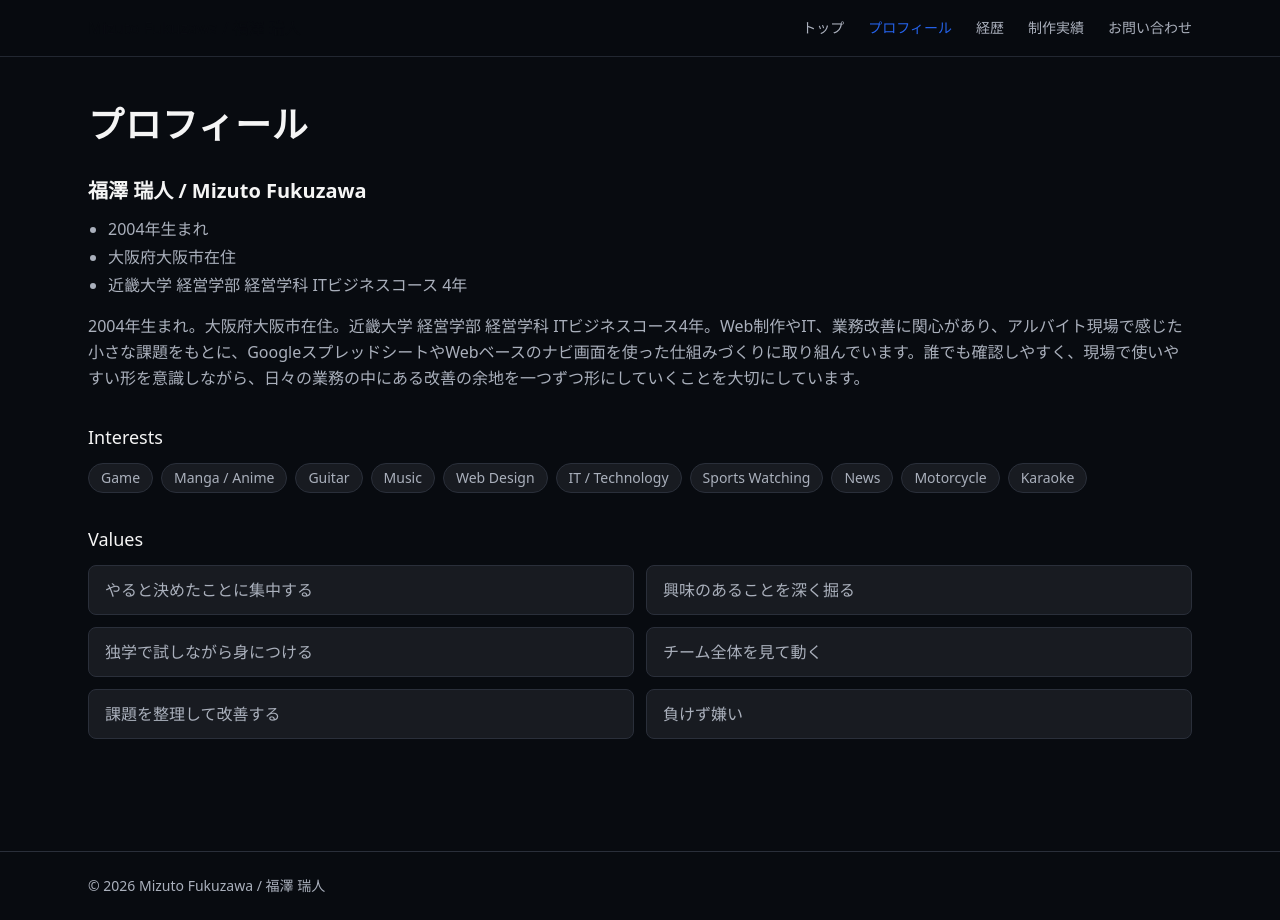
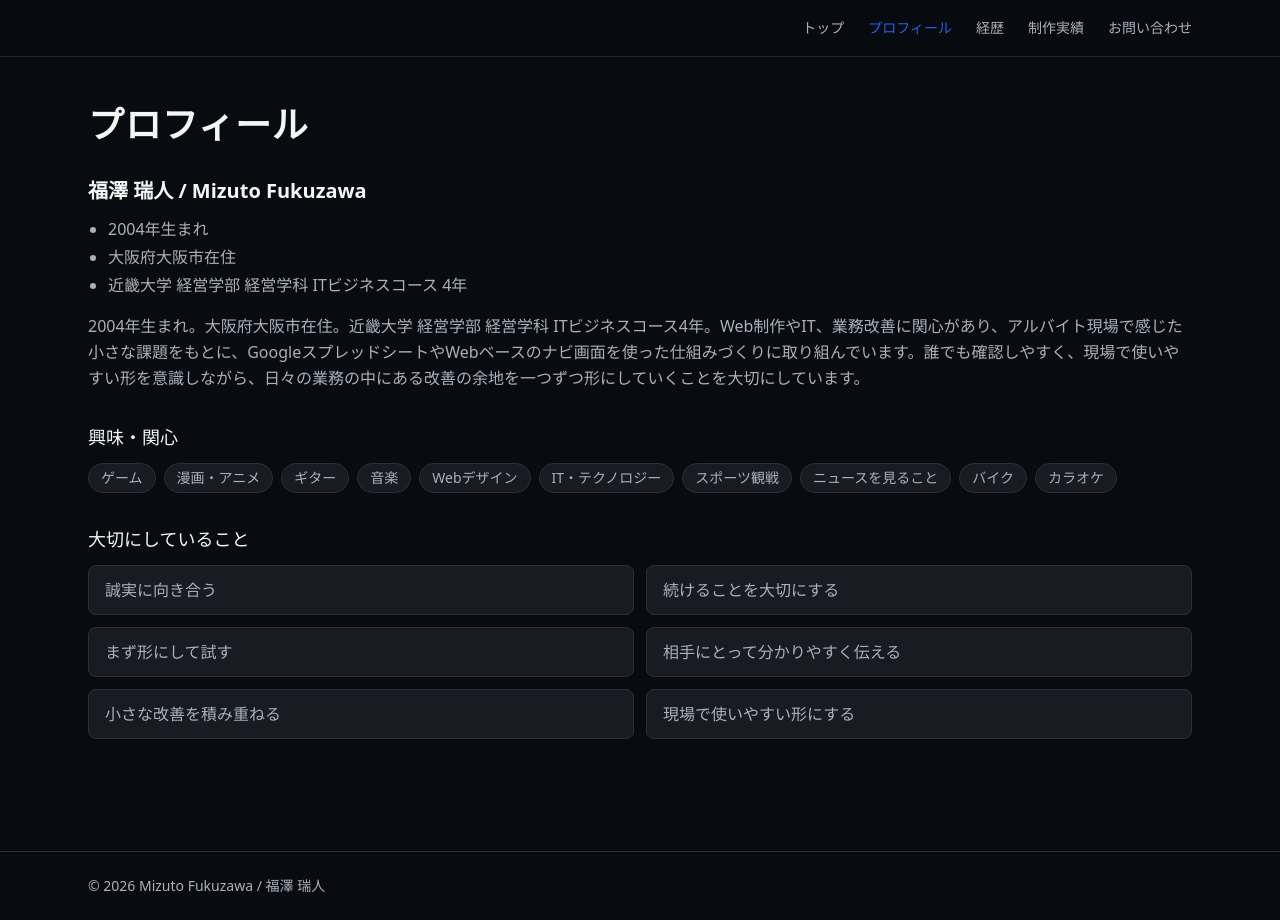
Before and after one commit to mizukunkun104-byte/mizuto-fukuzawa-official, a Next.js app: page /profile in a window 1280 px wide. Built offline with nearby package versions, Linux system fonts and the light colour scheme.

Commit message:
ProfileページのInterests/Values表記を日本語化

```diff
--- a/app/profile/page.tsx
+++ b/app/profile/page.tsx
@@ -6,5 +6,5 @@ import { profile } from "@/data/profile";
 export const metadata: Metadata = { title: "Profile | Mizuto Fukuzawa", description: "福澤瑞人の基本情報、価値観、関心領域を紹介します。" };
 
 export default function ProfilePage() {
-  return <section><PageTitle title="プロフィール" /><div className="space-y-8"><div><h2 className="text-xl font-semibold">{profile.name}</h2><ul className="mt-3 list-disc space-y-1 pl-5 text-muted">{profile.basics.map((b)=><li key={b}>{b}</li>)}</ul><p className="mt-4 leading-relaxed text-muted">{profile.bio}</p></div><div><h3 className="mb-3 text-lg font-medium">Interests</h3><div className="flex flex-wrap gap-2">{profile.interests.map((i)=><Tag key={i} text={i} />)}</div></div><div><h3 className="mb-3 text-lg font-medium">Values</h3><div className="grid gap-3 sm:grid-cols-2">{profile.values.map((v)=><div key={v} className="rounded-lg border border-border bg-card px-4 py-3 text-muted">{v}</div>)}</div></div></div></section>;
+  return <section><PageTitle title="プロフィール" /><div className="space-y-8"><div><h2 className="text-xl font-semibold">{profile.name}</h2><ul className="mt-3 list-disc space-y-1 pl-5 text-muted">{profile.basics.map((b)=><li key={b}>{b}</li>)}</ul><p className="mt-4 leading-relaxed text-muted">{profile.bio}</p></div><div><h3 className="mb-3 text-lg font-medium">興味・関心</h3><div className="flex flex-wrap gap-2">{profile.interests.map((i)=><Tag key={i} text={i} />)}</div></div><div><h3 className="mb-3 text-lg font-medium">大切にしていること</h3><div className="grid gap-3 sm:grid-cols-2">{profile.values.map((v)=><div key={v} className="rounded-lg border border-border bg-card px-4 py-3 text-muted">{v}</div>)}</div></div></div></section>;
 }
--- a/data/profile.ts
+++ b/data/profile.ts
@@ -2,6 +2,6 @@ export const profile = {
   name: "福澤 瑞人 / Mizuto Fukuzawa",
   basics: ["2004年生まれ", "大阪府大阪市在住", "近畿大学 経営学部 経営学科 ITビジネスコース 4年"],
   bio: "2004年生まれ。大阪府大阪市在住。近畿大学 経営学部 経営学科 ITビジネスコース4年。Web制作やIT、業務改善に関心があり、アルバイト現場で感じた小さな課題をもとに、GoogleスプレッドシートやWebベースのナビ画面を使った仕組みづくりに取り組んでいます。誰でも確認しやすく、現場で使いやすい形を意識しながら、日々の業務の中にある改善の余地を一つずつ形にしていくことを大切にしています。",
-  interests: ["Game", "Manga / Anime", "Guitar", "Music", "Web Design", "IT / Technology", "Sports Watching", "News", "Motorcycle", "Karaoke"],
-  values: ["やると決めたことに集中する", "興味のあることを深く掘る", "独学で試しながら身につける", "チーム全体を見て動く", "課題を整理して改善する", "負けず嫌い"],
+  interests: ["ゲーム", "漫画・アニメ", "ギター", "音楽", "Webデザイン", "IT・テクノロジー", "スポーツ観戦", "ニュースを見ること", "バイク", "カラオケ"],
+  values: ["誠実に向き合う", "続けることを大切にする", "まず形にして試す", "相手にとって分かりやすく伝える", "小さな改善を積み重ねる", "現場で使いやすい形にする"],
 };
```
